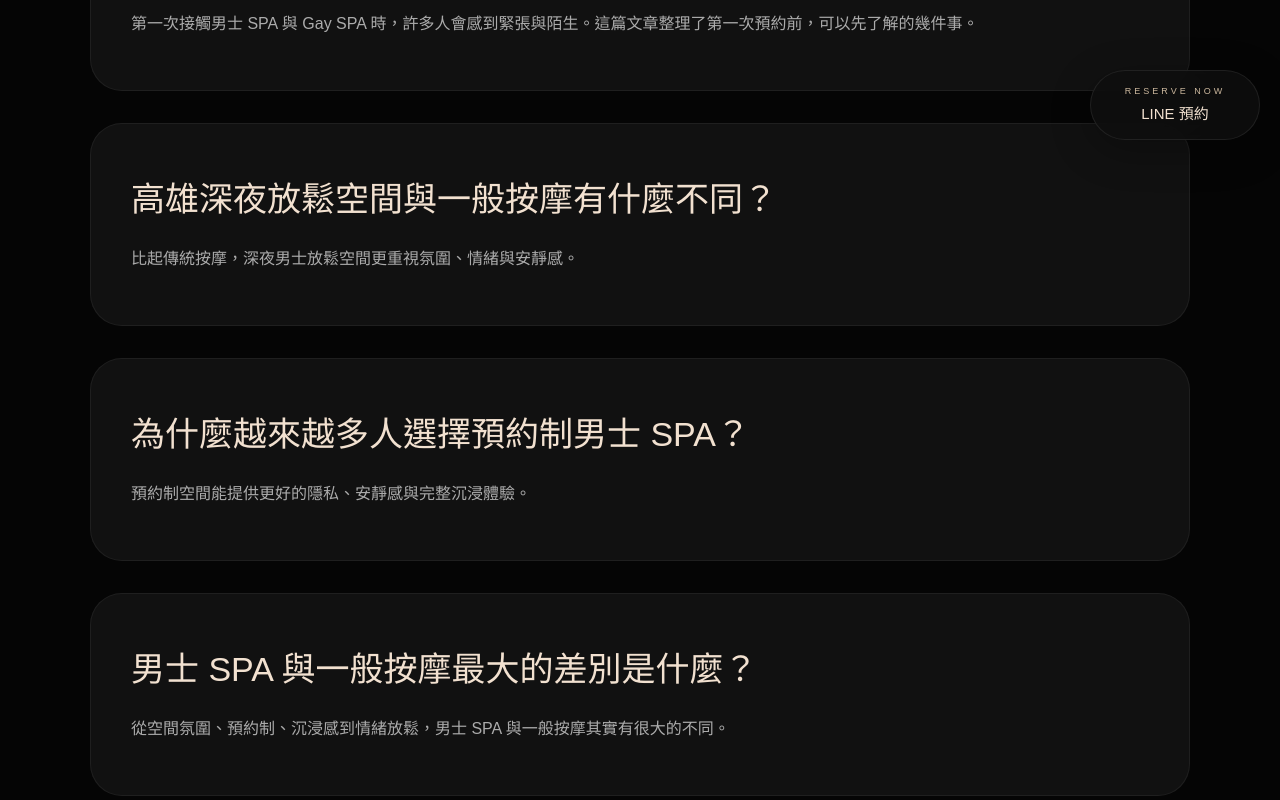
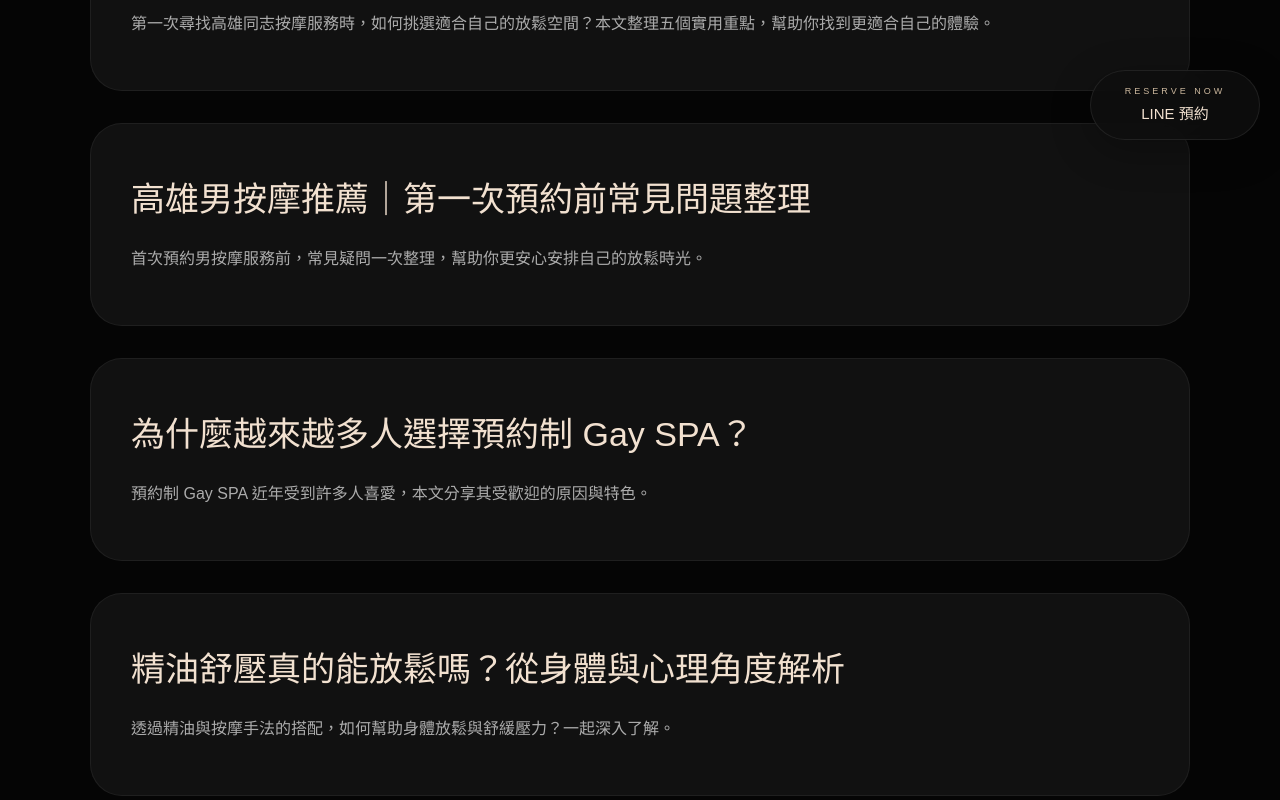
Before and after one commit to profoundroomkh/profound-room, a Next.js app: page /journal in a window 1280 px wide. Shown: the part 640-1440 px from the top of the page. Built offline with nearby package versions, Linux system fonts and the light colour scheme.

Commit message:
Update page.js

```diff
--- a/app/journal/page.js
+++ b/app/journal/page.js
@@ -2,6 +2,71 @@ import Header from '../../components/Header'
 
 export default function JournalPage() {
   const posts = [
+    {
+  title:
+    '高雄同志按摩推薦怎麼選？5個初次體驗前必看的重點',
+
+  description:
+    '第一次尋找高雄同志按摩服務時，如何挑選適合自己的放鬆空間？本文整理五個實用重點，幫助你找到更適合自己的體驗。',
+
+  link:
+    '/journal/how-to-choose-gay-massage-kaohsiung',
+},
+
+{
+  title:
+    '高雄男按摩推薦｜第一次預約前常見問題整理',
+
+  description:
+    '首次預約男按摩服務前，常見疑問一次整理，幫助你更安心安排自己的放鬆時光。',
+
+  link:
+    '/journal/kaohsiung-male-massage-guide',
+},
+
+{
+  title:
+    '為什麼越來越多人選擇預約制 Gay SPA？',
+
+  description:
+    '預約制 Gay SPA 近年受到許多人喜愛，本文分享其受歡迎的原因與特色。',
+
+  link:
+    '/journal/why-private-gay-spa-is-popular',
+},
+
+{
+  title:
+    '精油舒壓真的能放鬆嗎？從身體與心理角度解析',
+
+  description:
+    '透過精油與按摩手法的搭配，如何幫助身體放鬆與舒緩壓力？一起深入了解。',
+
+  link:
+    '/journal/benefits-of-oil-massage',
+},
+
+{
+  title:
+    '深夜按摩適合哪些人？下班後的放鬆選擇',
+
+  description:
+    '晚下班、生活步調繁忙的人，為什麼越來越傾向選擇深夜按摩作為放鬆方式？',
+
+  link:
+    '/journal/night-massage-benefits',
+},
+
+{
+  title:
+    '高雄同志按摩與一般按摩有什麼不同？',
+
+  description:
+    '同志按摩與一般按摩有什麼差異？從空間氛圍、服務方式與體驗角度進行說明。',
+
+  link:
+    '/journal/gay-massage-vs-normal-massage',
+},
     {
       title:
         '第一次體驗 Gay SPA 前，可以先知道的事',
```
